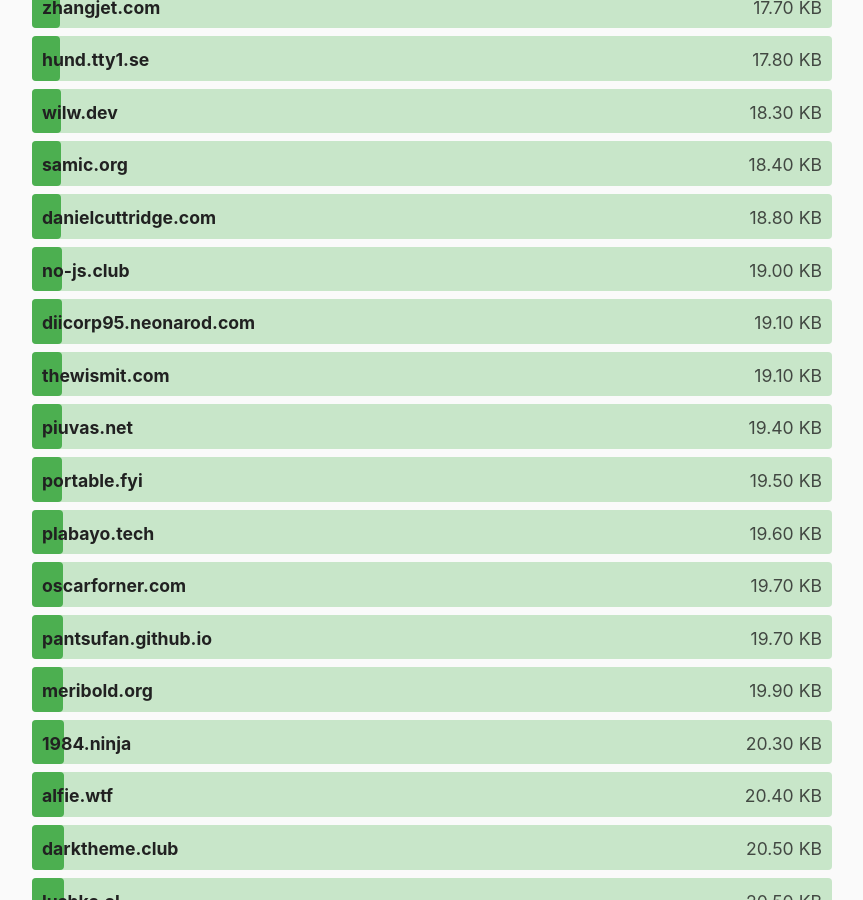
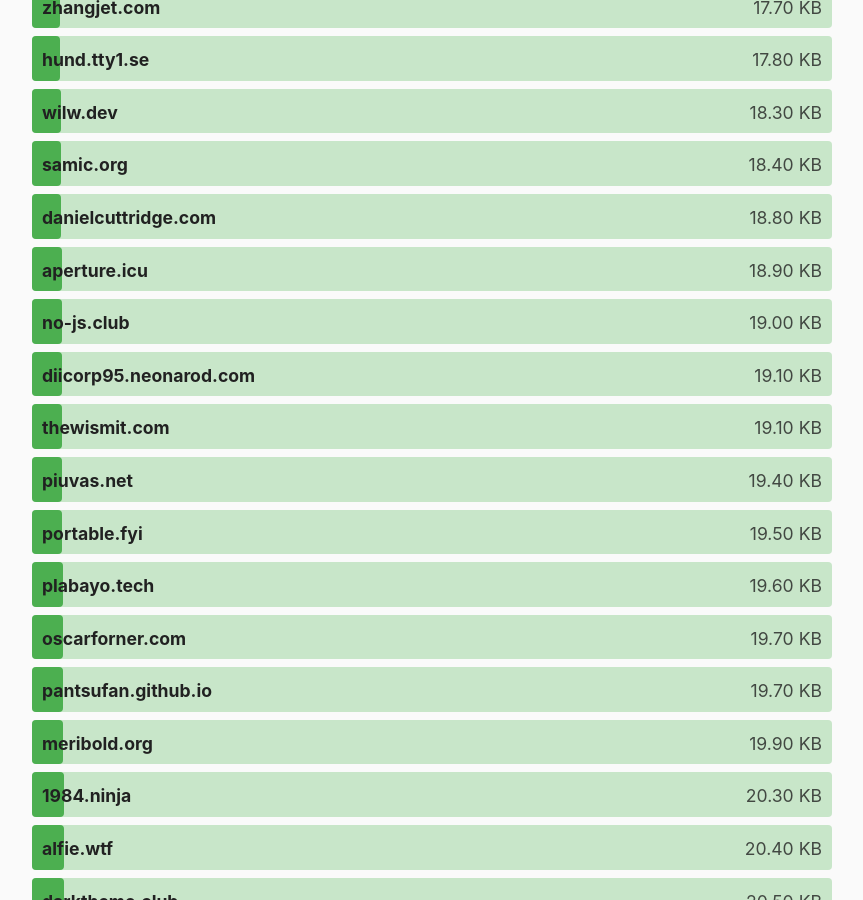
Before and after one commit to kevquirk/512kb.club, a Jekyll site: the page built from index.md, in a window 1280 px wide and 900 px high, scrolled down 6846 px. Shown: the whole window, without its empty margins (208-1071 px from the left). Built offline with Jekyll 4.4.1, drawn with Linux system fonts in a browser that asks for light colours.

Commit message:
add aperture.icu

```diff
--- a/_data/sites.yml
+++ b/_data/sites.yml
@@ -178,6 +178,11 @@
   url: https://anthonydeguzman.com/
   size: 362
   last_checked: 2022-05-16
+
+- domain: aperture.icu
+  url: https://aperture.icu/
+  size: 18.9
+  last_checked: 2023-02-17
 
 - domain: apex.ac
   url: https://apex.ac/
```
